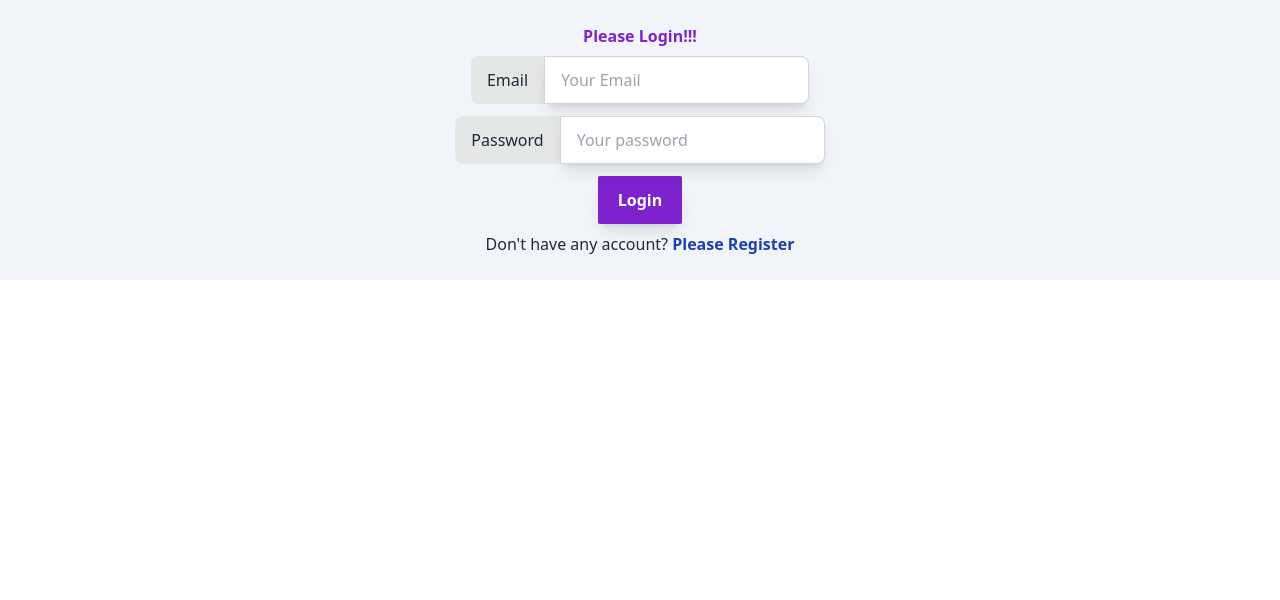
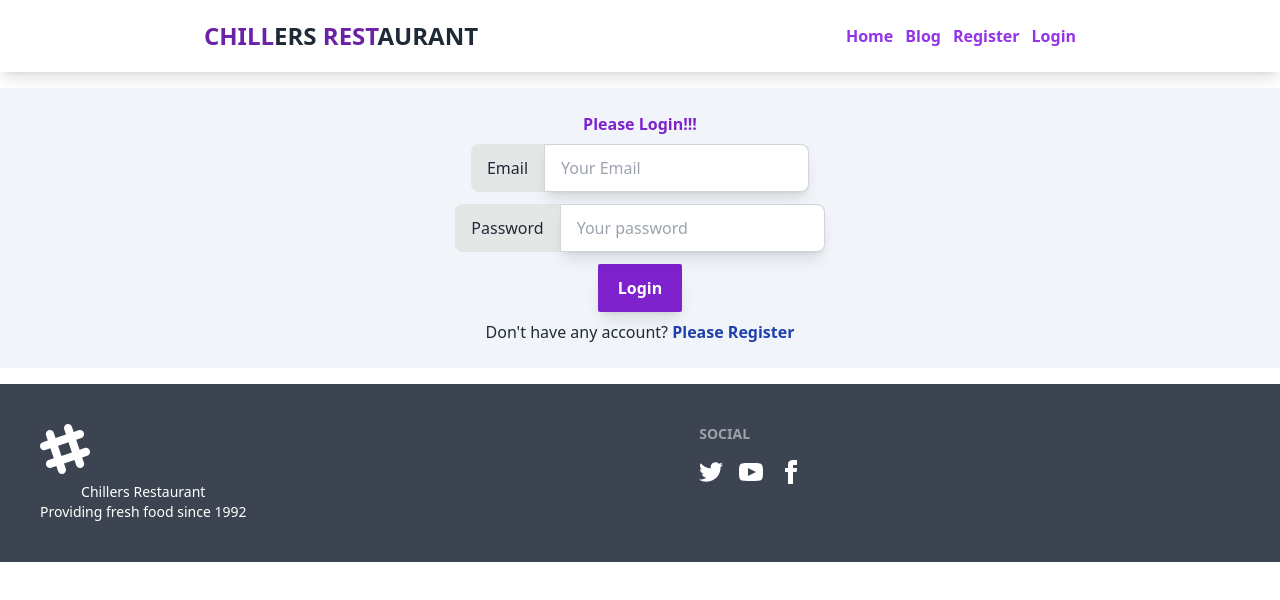
Before and after one commit to rakibulhaque-dev/chillers-restaurant-client, a React (Vite) app: page /login in a window 1280 px wide. Shown: the top 600 px of the page. Built offline with nearby package versions, Linux system fonts and the light colour scheme.

Commit message:
Header Footer Banner added

```diff
--- /dev/null
+++ b/src/Components/Banner/Banner.jsx
@@ -0,0 +1,20 @@
+// eslint-disable-next-line no-unused-vars
+import React from 'react'
+import footerImage from '../../assets/images/footer.jpg';
+function Banner() {
+    return (
+        <div>
+            <div className="min-h-screen mb-3 shadow-lg hero" style={{ backgroundImage: `url(${footerImage})` }}>
+                <div className="hero-overlay bg-opacity-60"></div>
+                <div className="text-center hero-content text-neutral-content">
+                    <div className="max-w-md">
+                        <h1 className="mb-5 text-5xl font-bold">Hello there</h1>
+                        <p className="mb-5">Provident cupiditate voluptatem et in. Quaerat fugiat ut assumenda excepturi exercitationem quasi. In deleniti eaque aut repudiandae et a id nisi.</p>
+                    </div>
+                </div>
+            </div>
+        </div>
+    )
+}
+
+export default Banner;
--- a/src/Components/Login/Login.jsx
+++ b/src/Components/Login/Login.jsx
@@ -1,9 +1,10 @@
-import React, { useState } from 'react'
+
+import React from 'react'
 import { Link } from 'react-router-dom';
+import Header from '../Shared/Header/Header';
+import Footer from '../Shared/Footer/Footer';
 
 function Login() {
-    const [username, setUsername] = useState('');
-    const [password, setPassword] = useState('');
 
     const handleSubmit = (e) => {
         e.preventDefault();
@@ -12,6 +13,7 @@
 
     return (
         <div className='container mx-auto text-center'>
+            <Header></Header>
             <form onSubmit={handleSubmit} className='items-center p-6 text-center bg-slate-100'>
             <h2 className='mb-2 font-bold text-purple-700'>Please Login!!!</h2>
                 <label className="flex justify-center input-group">
@@ -26,6 +28,7 @@
                 <button className='px-5 py-3 mt-3 font-bold text-white bg-purple-700 rounded-sm shadow-lg' type="submit">Login</button>
             <p className='mt-2'>Don't have any account? <Link className='font-bold text-blue-800' to="/register">Please Register</Link> </p>
             </form>
+            <Footer></Footer>
         </div>
     );
 }
--- a/src/Components/Register/Register.jsx
+++ b/src/Components/Register/Register.jsx
@@ -1,5 +1,8 @@
+// eslint-disable-next-line no-unused-vars
 import React from 'react'
 import { Link } from 'react-router-dom';
+import Header from '../Shared/Header/Header';
+import Footer from '../Shared/Footer/Footer';
 
 function Register() {
     const handleRegister = () =>{
@@ -7,6 +10,7 @@
     }
     return (
         <div className='container mx-auto text-center'>
+            <Header></Header>
             <form onSubmit={handleRegister} className='items-center p-6 text-center bg-slate-100'>
             <h2 className='mb-2 font-bold text-purple-700'>Please Register!!!</h2>
                 <label className="flex justify-center mb-3 input-group">
@@ -25,6 +29,7 @@
                 <button className='px-5 py-3 mt-3 font-bold text-white bg-purple-700 rounded-sm shadow-lg' type="submit">Register</button>
             <p className='mt-2'>Have an account? <Link className='font-bold text-blue-800' to="/login">Please Login</Link> </p>
             </form>
+            <Footer></Footer>
         </div>
     )
 }
--- a/src/Components/Shared/Footer/Footer.jsx
+++ b/src/Components/Shared/Footer/Footer.jsx
@@ -4,10 +4,20 @@
 function Footer() {
     return (
         <div className="container mx-auto">
-            <div className='bg-slate-600'>
-                <h3 className='relative'>this is footer</h3>
-                <img className='absolute mx-auto' src="/src/assets/images/footer.jpg" alt="" />
-            </div>
+            <footer className="p-10 mt-4 footer bg-neutral text-neutral-content">
+                <div>
+                    <svg width="50" height="50" viewBox="0 0 24 24" xmlns="http://www.w3.org/2000/svg" fillRule="evenodd" clipRule="evenodd" className="fill-current"><path d="M22.672 15.226l-2.432.811.841 2.515c.33 1.019-.209 2.127-1.23 2.456-1.15.325-2.148-.321-2.463-1.226l-.84-2.518-5.013 1.677.84 2.517c.391 1.203-.434 2.542-1.831 2.542-.88 0-1.601-.564-1.86-1.314l-.842-2.516-2.431.809c-1.135.328-2.145-.317-2.463-1.229-.329-1.018.211-2.127 1.231-2.456l2.432-.809-1.621-4.823-2.432.808c-1.355.384-2.558-.59-2.558-1.839 0-.817.509-1.582 1.327-1.846l2.433-.809-.842-2.515c-.33-1.02.211-2.129 1.232-2.458 1.02-.329 2.13.209 2.461 1.229l.842 2.515 5.011-1.677-.839-2.517c-.403-1.238.484-2.553 1.843-2.553.819 0 1.585.509 1.85 1.326l.841 2.517 2.431-.81c1.02-.33 2.131.211 2.461 1.229.332 1.018-.21 2.126-1.23 2.456l-2.433.809 1.622 4.823 2.433-.809c1.242-.401 2.557.484 2.557 1.838 0 .819-.51 1.583-1.328 1.847m-8.992-6.428l-5.01 1.675 1.619 4.828 5.011-1.674-1.62-4.829z"></path></svg>
+                    <p>Chillers Restaurant<br />Providing fresh food since 1992</p>
+                </div>
+                <div>
+                    <span className="footer-title">Social</span>
+                    <div className="grid grid-flow-col gap-4">
+                        <a><svg xmlns="http://www.w3.org/2000/svg" width="24" height="24" viewBox="0 0 24 24" className="fill-current"><path d="M24 4.557c-.883.392-1.832.656-2.828.775 1.017-.609 1.798-1.574 2.165-2.724-.951.564-2.005.974-3.127 1.195-.897-.957-2.178-1.555-3.594-1.555-3.179 0-5.515 2.966-4.797 6.045-4.091-.205-7.719-2.165-10.148-5.144-1.29 2.213-.669 5.108 1.523 6.574-.806-.026-1.566-.247-2.229-.616-.054 2.281 1.581 4.415 3.949 4.89-.693.188-1.452.232-2.224.084.626 1.956 2.444 3.379 4.6 3.419-2.07 1.623-4.678 2.348-7.29 2.04 2.179 1.397 4.768 2.212 7.548 2.212 9.142 0 14.307-7.721 13.995-14.646.962-.695 1.797-1.562 2.457-2.549z"></path></svg></a>
+                        <a><svg xmlns="http://www.w3.org/2000/svg" width="24" height="24" viewBox="0 0 24 24" className="fill-current"><path d="M19.615 3.184c-3.604-.246-11.631-.245-15.23 0-3.897.266-4.356 2.62-4.385 8.816.029 6.185.484 8.549 4.385 8.816 3.6.245 11.626.246 15.23 0 3.897-.266 4.356-2.62 4.385-8.816-.029-6.185-.484-8.549-4.385-8.816zm-10.615 12.816v-8l8 3.993-8 4.007z"></path></svg></a>
+                        <a><svg xmlns="http://www.w3.org/2000/svg" width="24" height="24" viewBox="0 0 24 24" className="fill-current"><path d="M9 8h-3v4h3v12h5v-12h3.642l.358-4h-4v-1.667c0-.955.192-1.333 1.115-1.333h2.885v-5h-3.808c-3.596 0-5.192 1.583-5.192 4.615v3.385z"></path></svg></a>
+                    </div>
+                </div>
+            </footer>
         </div>
     )
 }
--- a/src/Components/Shared/Header/Header.jsx
+++ b/src/Components/Shared/Header/Header.jsx
@@ -3,13 +3,13 @@
 
 function Header() {
     return (
-        <div className='container items-center justify-around p-3 mx-auto shadow-lg md:flex'>
-            <h3 className='text-2xl font-extrabold'><span className='text-yellow-800'>CHILL</span>ERS <span className='text-yellow-800'>REST</span>AURANT</h3>
+        <div className='container items-center justify-around p-5 mx-auto mb-4 shadow-lg md:flex'>
+            <h3 className='text-2xl font-extrabold'><span className='text-purple-800'>CHILL</span>ERS <span className='text-purple-800'>REST</span>AURANT</h3>
             <ul className='flex gap-3'>
-                <li><a className='font-bold text-slate-600' href="/">Home</a></li>
-                <li><a className='font-bold text-slate-600' href="/blog">Blog</a></li>
-                <li><a className='font-bold text-slate-600' href="/register">Register</a></li>
-                <li><a className='font-bold text-slate-600' href="/login">Login</a></li>
+                <li><a className='font-bold text-purple-600' href="/">Home</a></li>
+                <li><a className='font-bold text-purple-600' href="/blog">Blog</a></li>
+                <li><a className='font-bold text-purple-600' href="/register">Register</a></li>
+                <li><a className='font-bold text-purple-600' href="/login">Login</a></li>
             </ul>
         </div>
     )
--- a/src/main.jsx
+++ b/src/main.jsx
@@ -9,12 +9,17 @@
 import Blog from './Components/Blog/Blog';
 import Login from './Components/Login/Login';
 import Register from './Components/Register/Register';
+import Banner from './Components/Banner/Banner';
 
 const router = createBrowserRouter([
   {
     path: "/",
     element: <Main></Main>,
     children: [
+      {
+        path: "/",
+        element: <Banner></Banner>
+      },
      {
       path: "/blog",
       element: <Blog></Blog>,
```
